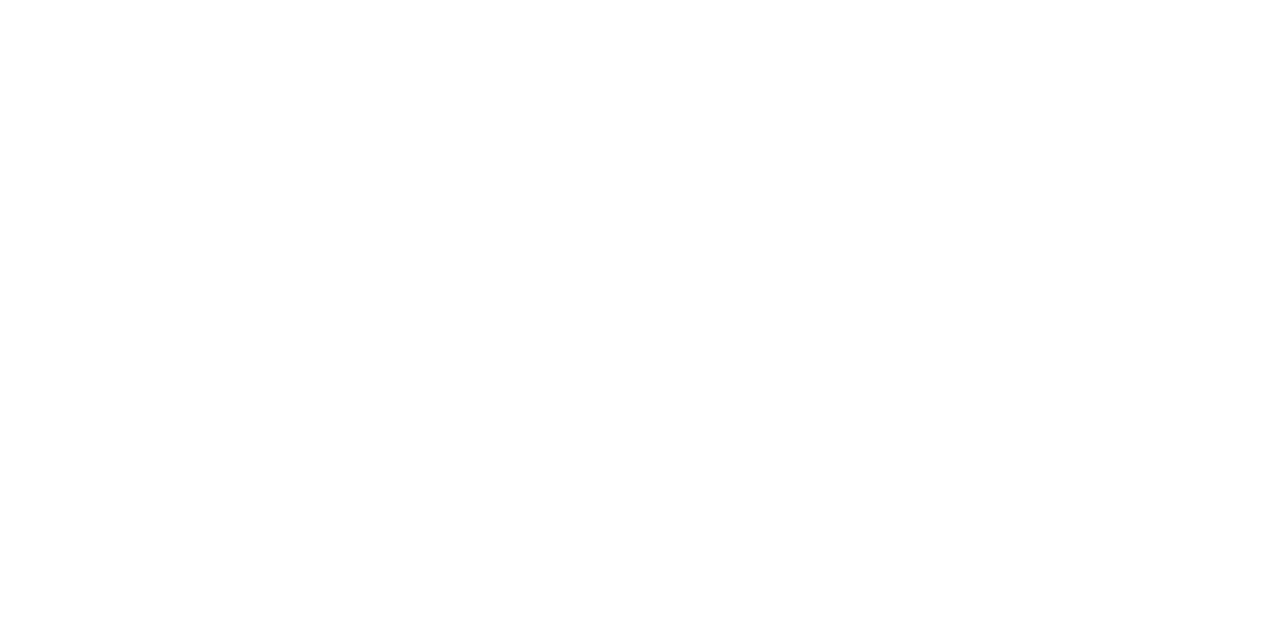
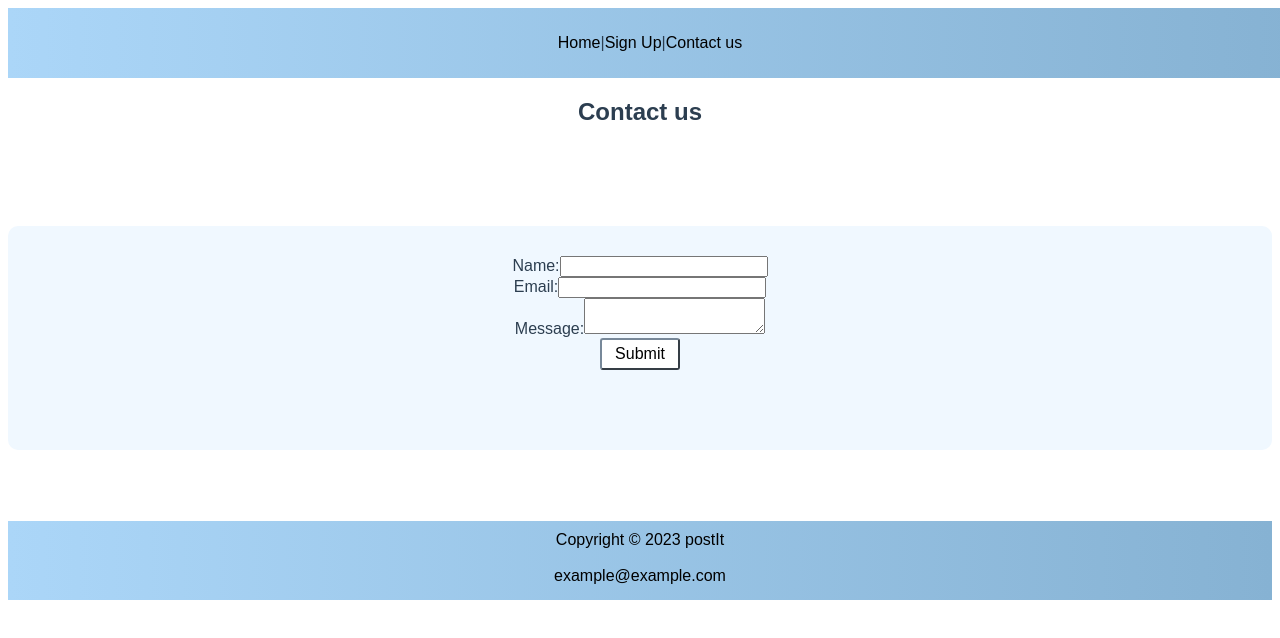
Before and after one commit to MarieteNeitsov/WAD, a Vue app: page /#/ContactView in a window 1280 px wide. Before the commit this address had no page. Shown: the top 638 px of the page. Built offline with nearby package versions, Linux system fonts and the light colour scheme.

Commit message:
Contact us page

```diff
--- a/src/components/ContactComponent.vue
+++ b/src/components/ContactComponent.vue
@@ -2,7 +2,7 @@
     <div>
         <h2>Contact us</h2>
 
-    <div class="contactform" v-if="!formSubmitted">
+    <div class="formcard" v-if="!formSubmitted">
        <form @submit.prevent="submitForm">
         <div>
             <label for="name">Name:</label>
@@ -13,7 +13,10 @@
             <input type="email" id="email" v-model="formData.email" required />
 
         </div>
-        <input type="email" id="email" v-model="formData.email" required />
+        <div>
+            <label for="message">Message:</label>
+            <textarea id="message" v-model="formData.message" required></textarea>
+        </div>
         <button type="submit">Submit</button>
     </form>
     </div>
--- a/src/views/ContactView.vue
+++ b/src/views/ContactView.vue
@@ -11,7 +11,7 @@
 import ContactComponent from '@/components/ContactComponent.vue';
 
 export default {
-  name: 'Contactview',
+  name: 'ContactView',
   components: {
     HeaderComponent,
     ContactComponent,
```
Also changed, not shown: src/router/index.js (+6 -1 lines).
